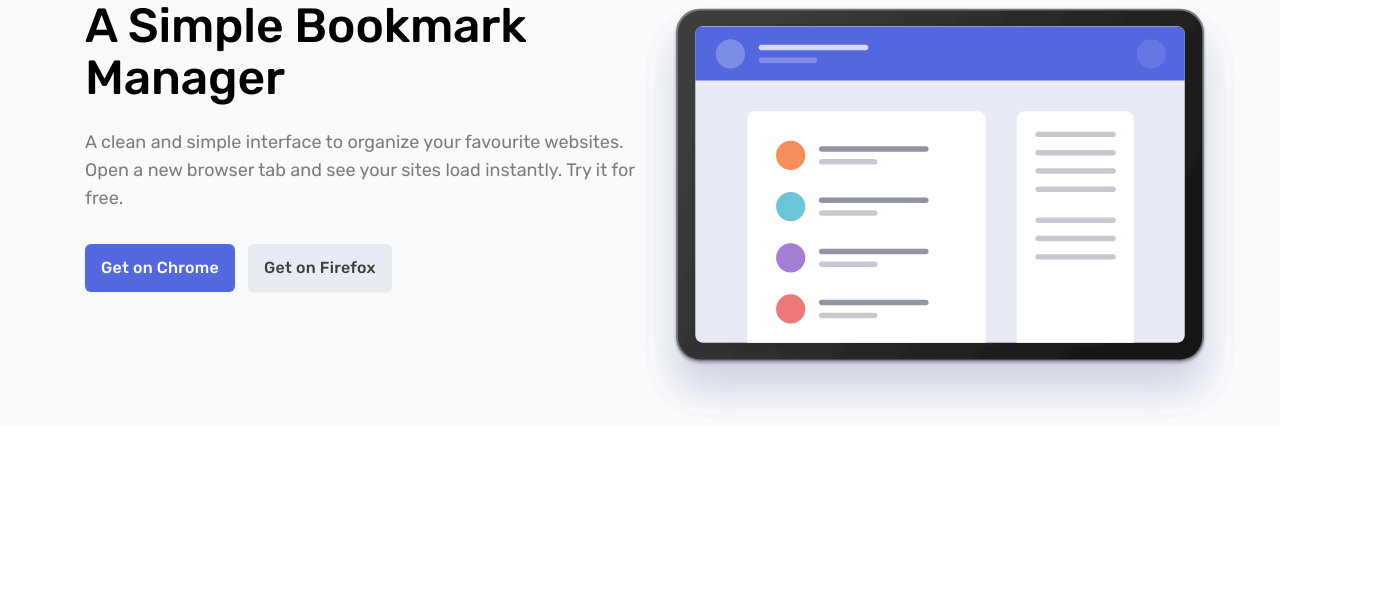
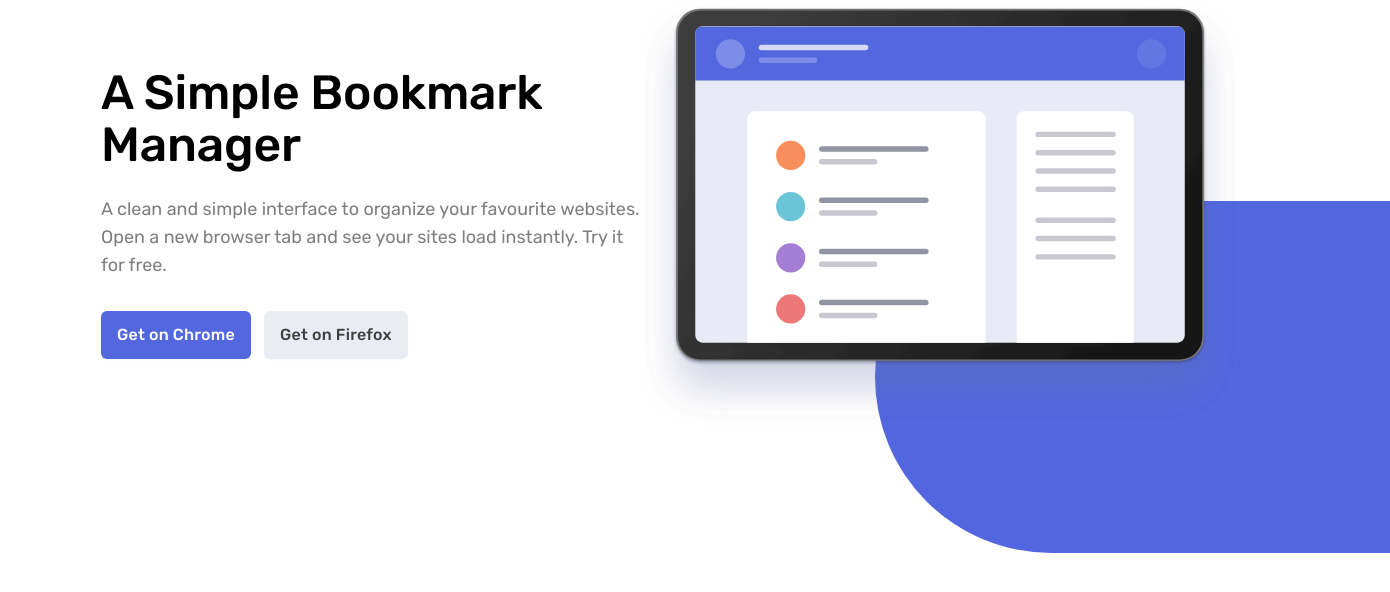
Before and after one commit to zetmosoma10/bookmark-landing-page, a React (Vite) app: page / in a window 1280 px wide. Shown: the top 592 px of the page, 1390 px wide, since content can reach past the window. Built offline with nearby package versions, Linux system fonts and the light colour scheme.

Commit message:
add background image icon in the hero section

```diff
--- a/src/App.jsx
+++ b/src/App.jsx
@@ -6,10 +6,14 @@ import Hero from "./sections/Hero";
 
 export default function App() {
   return (
-    <section className="font-rubik bg-slate-50 ">
-      <main>
+    <>
+      <main className="font-rubik">
         <Hero />
+        {/* <Extentions /> */}
+        {/* <FAQ /> */}
+        {/* <CallToAction /> */}
+        {/* <Footer /> */}
       </main>
-    </section>
+    </>
   );
 }
--- a/src/index.css
+++ b/src/index.css
@@ -8,6 +8,7 @@
 *::before,
 *::after {
   box-sizing: border-box;
+  margin: 0;
 }
 
 @layer base {
--- a/src/sections/Hero.jsx
+++ b/src/sections/Hero.jsx
@@ -5,14 +5,21 @@ import herobgImg from "../Assets/images/hero-rectangle.svg";
 const Hero = () => {
   return (
     <section
-      className="relative max-container  grid md:grid-cols-[50%,50%]
-         justify-items-center md:justify-items-start gap-y-24"
+      className="max-w-[1110px] px-4 w-[90%] mx-auto    grid md:grid-cols-[50%,50%]
+         justify-items-center md:justify-items-start md:items-center gap-y-24"
     >
-      <img
-        className="order-1 md:order-2 w-full md:w-auto md:max-w-[600px]"
-        src={heroImg}
-        alt="tablet image"
-      />
+      <div className="order-1 md:order-2 relative">
+        <img
+          className=" w-full md:w-auto md:max-w-[600px]"
+          src={heroImg}
+          alt="tablet image"
+        />
+        <img
+          src={herobgImg}
+          className="absolute bottom-0  md:bottom-[-30%] right-[-25%]  -z-10"
+          alt=""
+        />
+      </div>
       <div className="order-2 md:order-1 text-center md:text-left">
         <h1 className="font-medium text-3xl md:text-5xl leading-10 md:leading-[52px] tracking-[-0.09px] tracking-[-0.15px] ">
           A Simple Bookmark Manager
```
